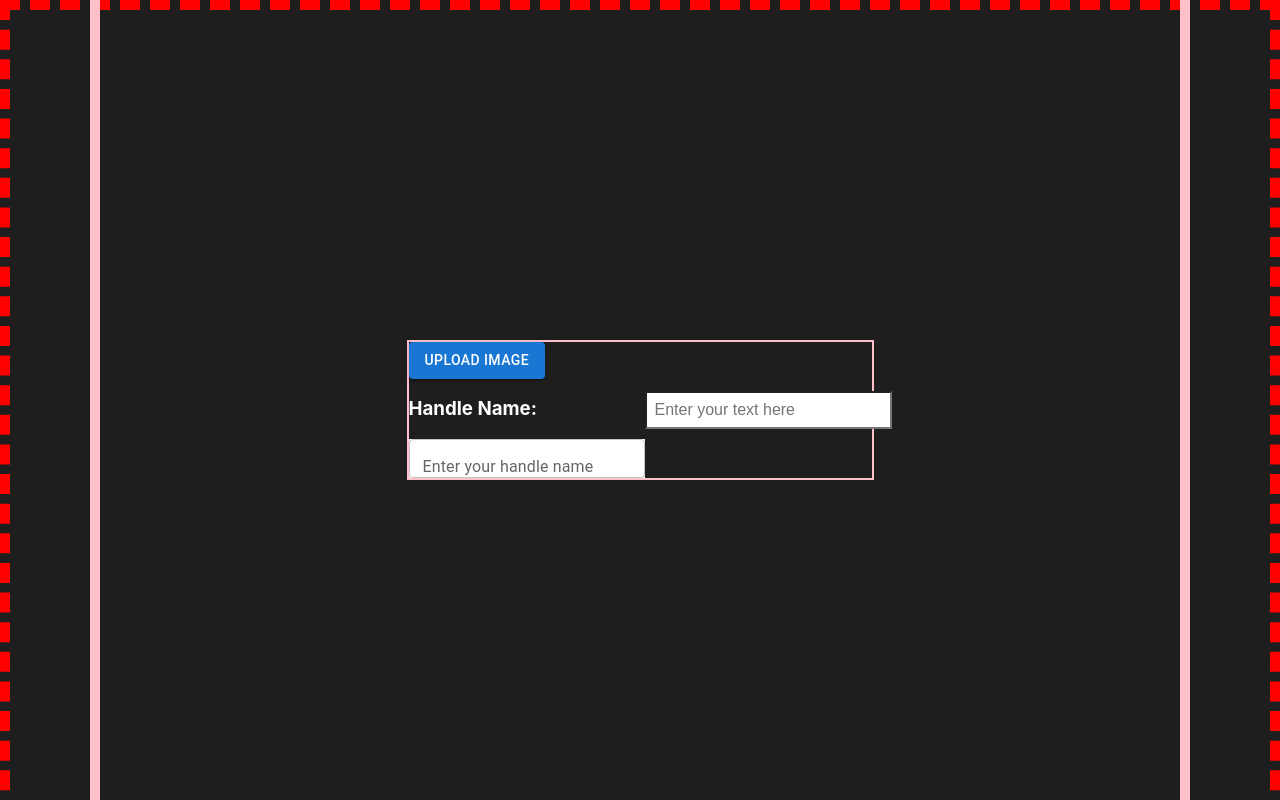
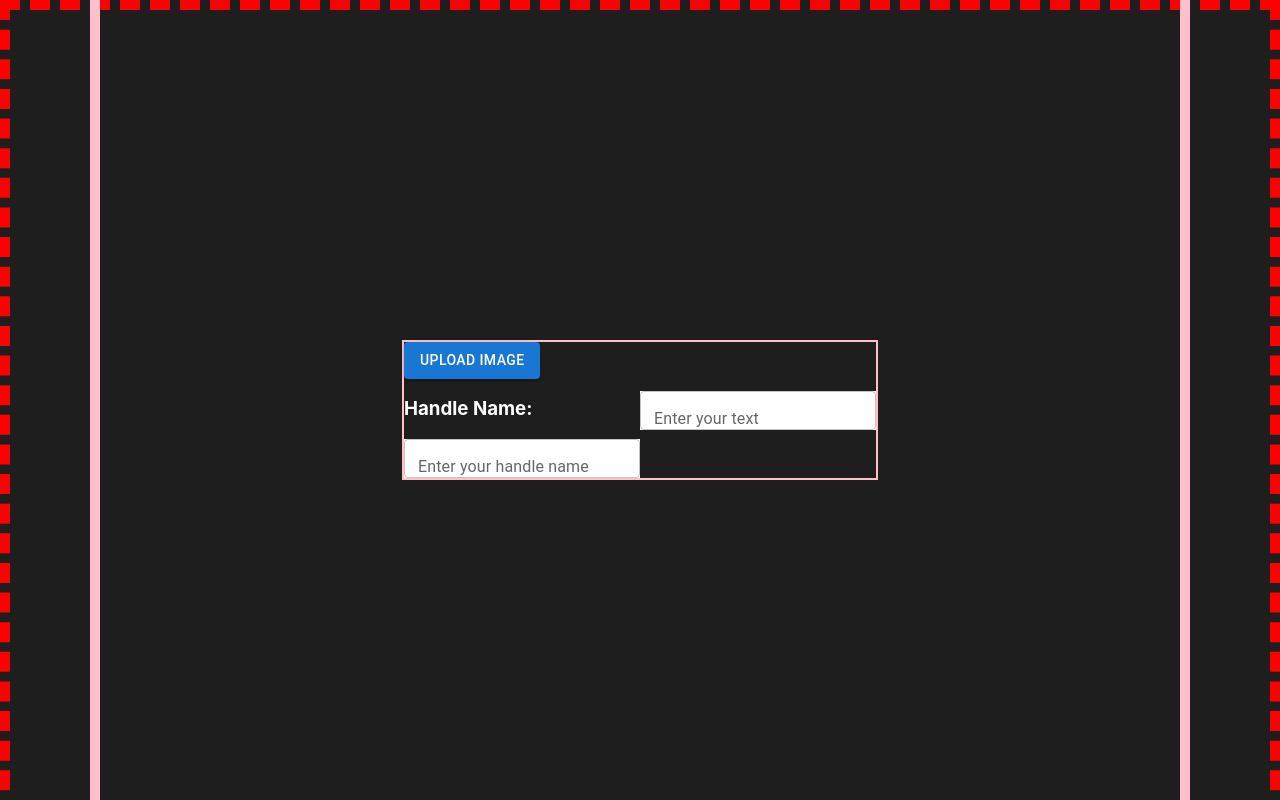
Before and after one commit to DouglasVDM/carousel-generator, a React (Create React App) app: page / in a window 1280 px wide. Shown: the top 800 px of the page. Built offline with nearby package versions, Linux system fonts and the light colour scheme.

Commit message:
Added MaterialUI Box and Textfield components

```diff
--- a/src/components/Pdf.js
+++ b/src/components/Pdf.js
@@ -1,6 +1,7 @@
 
 import React, { useState } from "react";
 import FileUpload from "./FileUpload";
+import { Box, TextField } from "@mui/material";
 
 const Pdf = () => {
   const [text, setText] = useState("");
@@ -22,16 +23,19 @@ const Pdf = () => {
       <div>
         <h1>{text}</h1>
       </div>
-      <div>
-        <input
+      <Box>
+        <TextField
           data-testid="pdf"
+          id="outlined-basic"
+          label="Enter your text"
+          variant="outlined"
           type="text"
           name="input-text"
           value={text}
           onChange={handleChange}
           placeholder="Enter your text here"
         />
-      </div>
+      </Box>
     </div>
   );
 };
```
